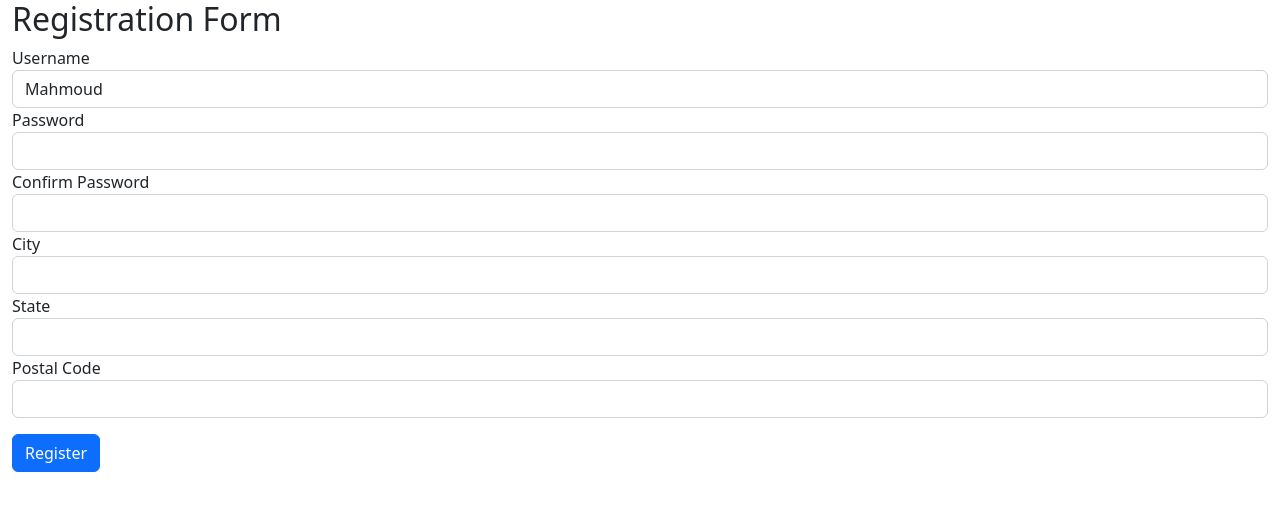
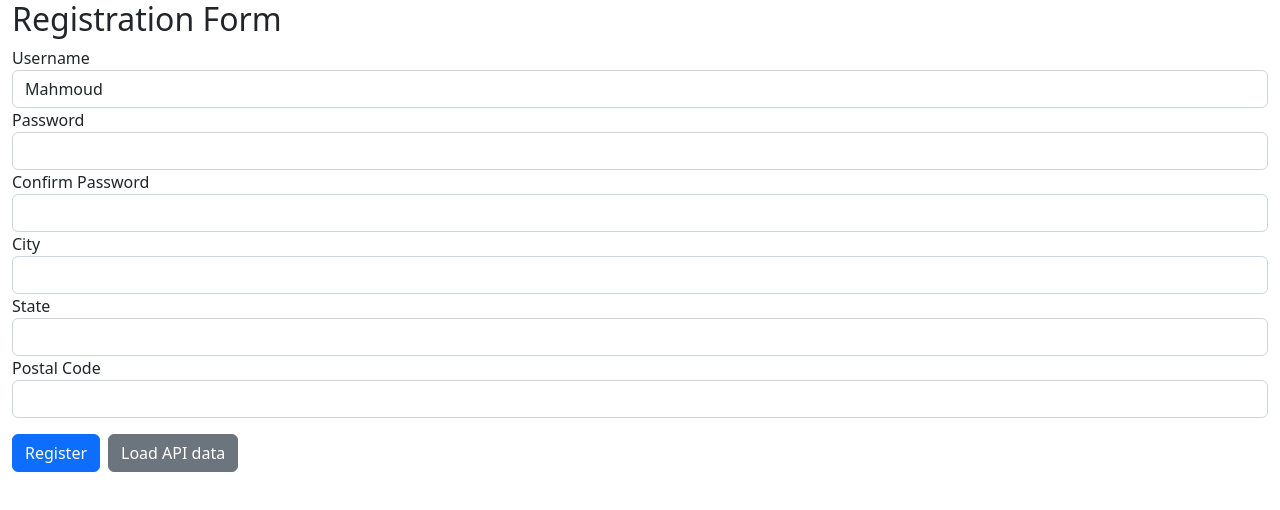
Before and after one commit to MahomudH/AngularForms, an Angular app in the folder ReactiveForm/: page / in a window 1280 px wide. Shown: the top 510 px of the page. Built offline with nearby package versions, Linux system fonts and the light colour scheme.

Commit message:
Managing Control Values_cont

```diff
--- a/ReactiveForm/src/app/app.component.html
+++ b/ReactiveForm/src/app/app.component.html
@@ -20,21 +20,22 @@
     <div formGroupName="address">
       <div class="form-group">
         <label>City</label>
-        <input formControlName="city" type="password" class="form-control">
+        <input formControlName="city" type="text" class="form-control">
       </div>
 
       <div class="form-group">
         <label>State</label>
-        <input formControlName="state" type="password" class="form-control">
+        <input formControlName="state" type="text" class="form-control">
       </div>
 
       <div class="form-group">
         <label>Postal Code</label>
-        <input formControlName="postalCode" type="password" class="form-control">
+        <input formControlName="postalCode" type="text" class="form-control">
       </div>
     </div>
 
     <button class="btn btn-primary mt-3" type="submit">Register</button>
+    <button (click)="loadAPIData()" class="btn btn-secondary ms-2 mt-3">Load API data</button>
 
   </form>
 
--- a/ReactiveForm/src/app/app.component.ts
+++ b/ReactiveForm/src/app/app.component.ts
@@ -7,14 +7,37 @@ import { FormControl, FormGroup } from '@angular/forms';
   styleUrls: ['./app.component.css'],
 })
 export class AppComponent {
+
   registraionForm = new FormGroup({
-    usernmae : new FormControl('Mahmoud'),
-    password : new FormControl(''),
-    confirmPassword : new FormControl(''),
-  address:new FormGroup({
-    city:new FormControl(''),
-    state:new FormControl(''),
-    postalCode:new FormControl(''),
-  })
+    usernmae: new FormControl('Mahmoud'),
+    password: new FormControl(''),
+    confirmPassword: new FormControl(''),
+    address: new FormGroup({
+      city: new FormControl(''),
+      state: new FormControl(''),
+      postalCode: new FormControl(''),
+    }),
   });
+
+  loadAPIData(){
+    this.registraionForm.patchValue({
+      usernmae:'Ahmed',
+      password:'123456',
+      confirmPassword:'123456',
+      address:{
+        postalCode:3210546
+      }
+    });
+
+    this.registraionForm.setValue({
+      usernmae:'Ahmed',
+      password:'123456',
+      confirmPassword:'123456',
+      address:{
+        city:'Gaze',
+        state:'palestine',
+        postalCode:3210546
+      }
+    });
+  }
 }
```
